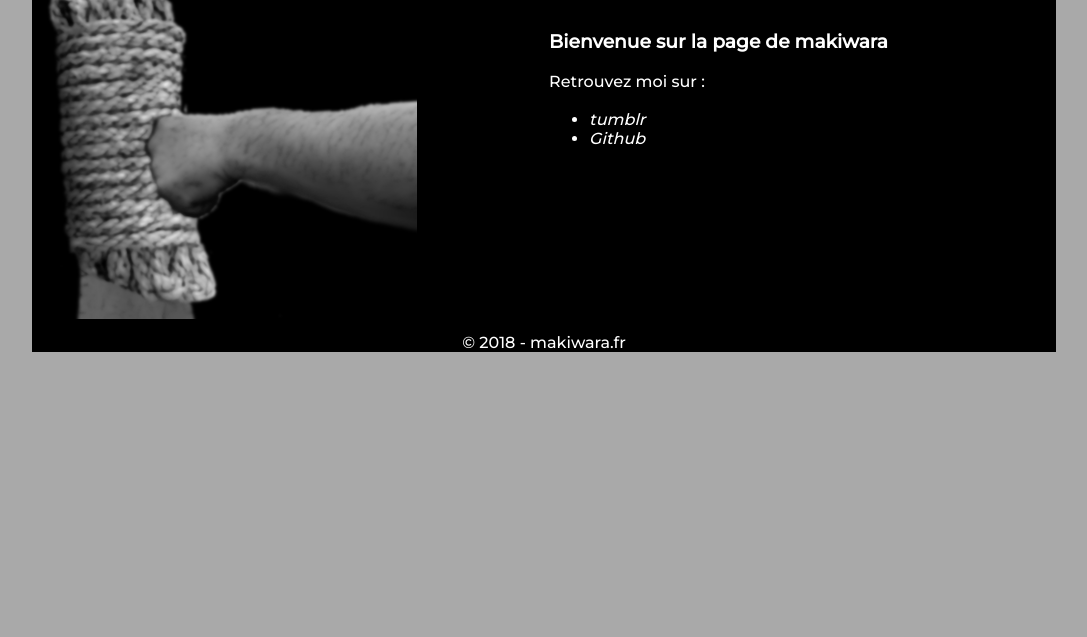
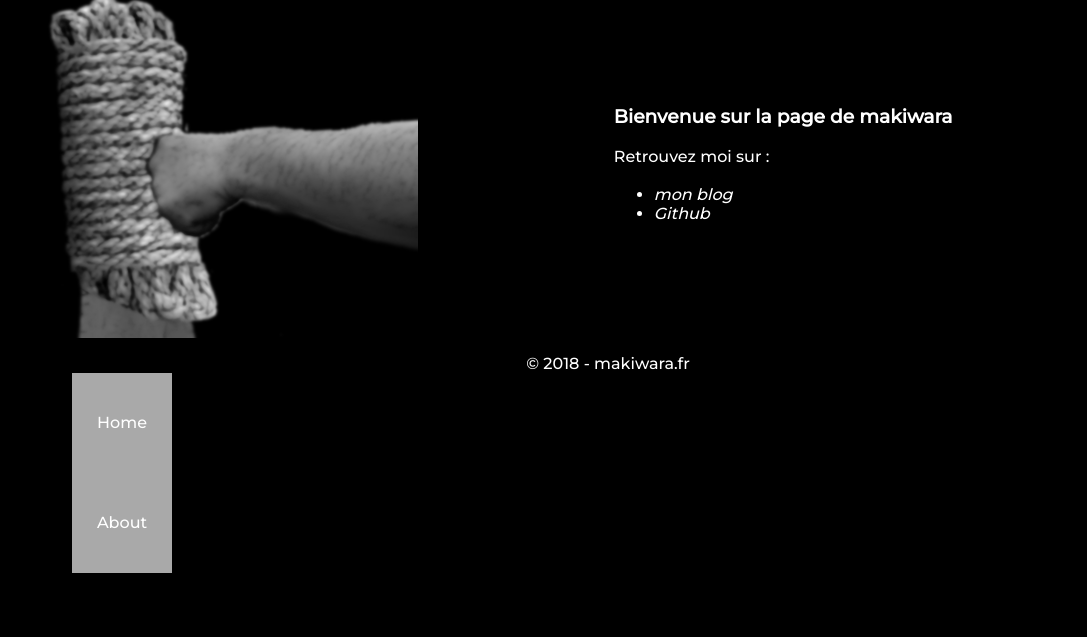
Before and after one commit to makiwara-fr/makiwara_fr_HP_temporary, a plain HTML site: page index.html in a window 1280 px wide. Shown: the part 210-847 px from the top of the page, without its empty margins (32-1119 px from the left). Before the commit the page ends 800 px from the top, so only its background shows below. Drawn offline with Linux system fonts and the light colour scheme.

Commit message:
24APR18 1740

```diff
--- a/css/styles.css
+++ b/css/styles.css
@@ -25,25 +25,29 @@ License URI: http://www.gnu.org/licenses/gpl-2.0.html
 @import url('https://fonts.googleapis.com/css?family=Montserrat:500|Open+Sans:500');
 
 
-
+.global_margin {margin: 5%}
 
 /* For mobile phones: */
 [class*="col-"] {
 	flex: 100%;
     width: 100%;
 }
+.main_orientation {flex-direction: column;}
+.second_orientation {flex-direction: row;}
 
 
-.global_margin {margin : 10px 30px 10px 30px}
-
-@media only screen and (min-width: 768px) {
+@media only screen and (min-width: 1024px) {
     /* For desktop: */
+    .col-4 {flex: 25%}
 	.col-3{flex: 32.33%; max-width: 341px}
-    .col-2 {flex: 49%; max-width: 512px}
-    .col-1 {flex: 99%; max-width: 1024px;}
+    .col-2 {flex: 49%; max-width: 732px; min-width: 512px;}
+    .col-1 {flex: 99%;}
 
 	/*.global_margin {margin : 100px}*/
-	.global_margin {margin : 5%}
+
+
+    .main_orientation {flex-direction: row;}
+    .second_orientation {flex-direction: column;}
 
 }
 
@@ -57,7 +61,7 @@ License URI: http://www.gnu.org/licenses/gpl-2.0.html
 }
 
 body {
-	background-color: darkgrey;
+	background-color: black;
 	color : white;
 	font-family : Montserrat, sans-serif;
 }
@@ -79,43 +83,22 @@ footer {
 }
 
 #main_header {
-	display: flex;
-	flex-wrap: wrap;
-    align-items: center;
-    align-content: center;
-    justify-content: center;
+    text-align: center;
     margin: 0;
 	background-color: black;
 }
 
 #main_footer {
 	text-align: center;
-	display: flex;
-	flex-wrap: wrap;
-    align-items: center;  /* new */
-
-    justify-content: center;  /* new */
     background-color: black;
 }
 
 
 
 
-#main_header article {
-   /* display: flex;
-    flex-wrap: wrap;
-    align-items: center;
-    align-content: center;*/
-   justify-content: flex-start;
-
-    margin: 0.1% 0 1% 0;
-	padding: 0 0.5%;
-
-}
-
 
 /*----------------------------*/
-/* 300 - Content              */
+/* 300 - general format       */
 /*----------------------------*/
 
 
@@ -152,8 +135,52 @@ a:hover {
     text-decoration: underline;
 }
 
+/*----------------------------*/
+/* 400 - Content               */
+/*----------------------------*/
+
+section {
+    display: flex;
+    flex-wrap: wrap;
+    align-items: center;
+    align-content: center;
+    justify-content: center;
+    margin: 0;
+    padding: 0;
+}
+
+article {
+    display:block;
+    text-align: justify;
+    margin: 0.1% 0 1% 0;
+	padding: 0 0.5%;
+
+}
 
 
+/*article>ul>li {
+    text-align: left;
+}*/
+
+/*----------------------------*/
+/* 800 - Navigation           */
+/*----------------------------*/
+
+#side_navigation aside {
+
+}
+
+li.side_nav{
+    text-align: center;
+	display: flex;
+	flex-wrap: wrap;
+    align-items: center;
+    justify-content: space-around;   */
+    background-color: black;
+    width: 100px;
+    height: 100px;
+    background-color: darkgray
+}
 
 /*----------------------------*/
 /* 999 - generic              */
@@ -165,5 +192,5 @@ a:hover {
 }
 
 .middle_valign {
-    vertical-align: middle;
+    /*vertical-align: middle;*/
 }
--- a/index.html
+++ b/index.html
@@ -16,27 +16,34 @@
 </head>
 
 <body class="global_margin">
-	<header class="col-1" id="main_header">
-		<article  class="col-2" >
-			<h1>makiwara</h1>
-            <h2>Soyons bourrin en finesse</h2>
-			<img alt="Frappe sur makiwara" src="img/makiwara.png">
-
+	<header class="" id="main_header">
+        <h1>makiwara</h1><br>
+        <h2>Soyons bourrin en finesse</h2>
+    </header>
+    <section class="main_orientation">
+        <article  class="col-2" >
+            <img alt="Frappe sur makiwara" src="img/makiwara.png">
         </article>
-		<article class="col-2  middle_valign">
+        <article class="col-2  middle_valign">
                 <h3>Bienvenue sur la page de makiwara</h3><br>
             Retrouvez moi sur :<br><br>
             <ul>
-                <li><a href="https://makiwarano.tumblr.com">tumblr</a>
-                <li><a>Github</a>
+                <li><a href="https://blog.makiwara.fr">mon blog</a></li>
+                <li><a href="https://github.com/makiwara-fr">Github</a>
             </ul>
 
-		</article>
-	</header>
-	<article></article>
+        </article>
+    </section>
+
 	<footer  id="main_footer" class="col-1">
 		&copy; 2018 - makiwara.fr
 	</footer>
+    <aside class="second_orientation">
+        <ul>
+            <li class="side_nav">Home</li>
+            <li class="side_nav">About</li>
+        </ul>
+    </aside>
   <!--<script src="js/scripts.js"></script>-->
 </body>
 </html>
```
